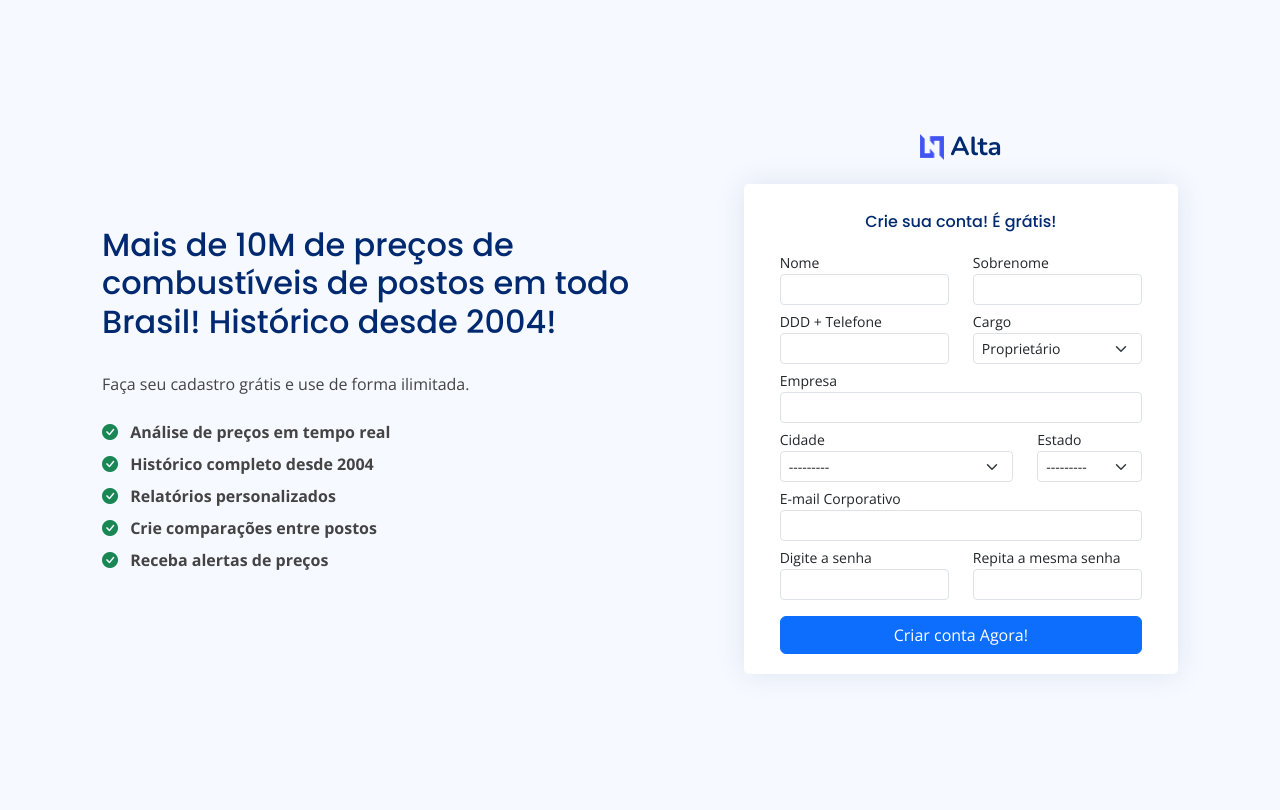
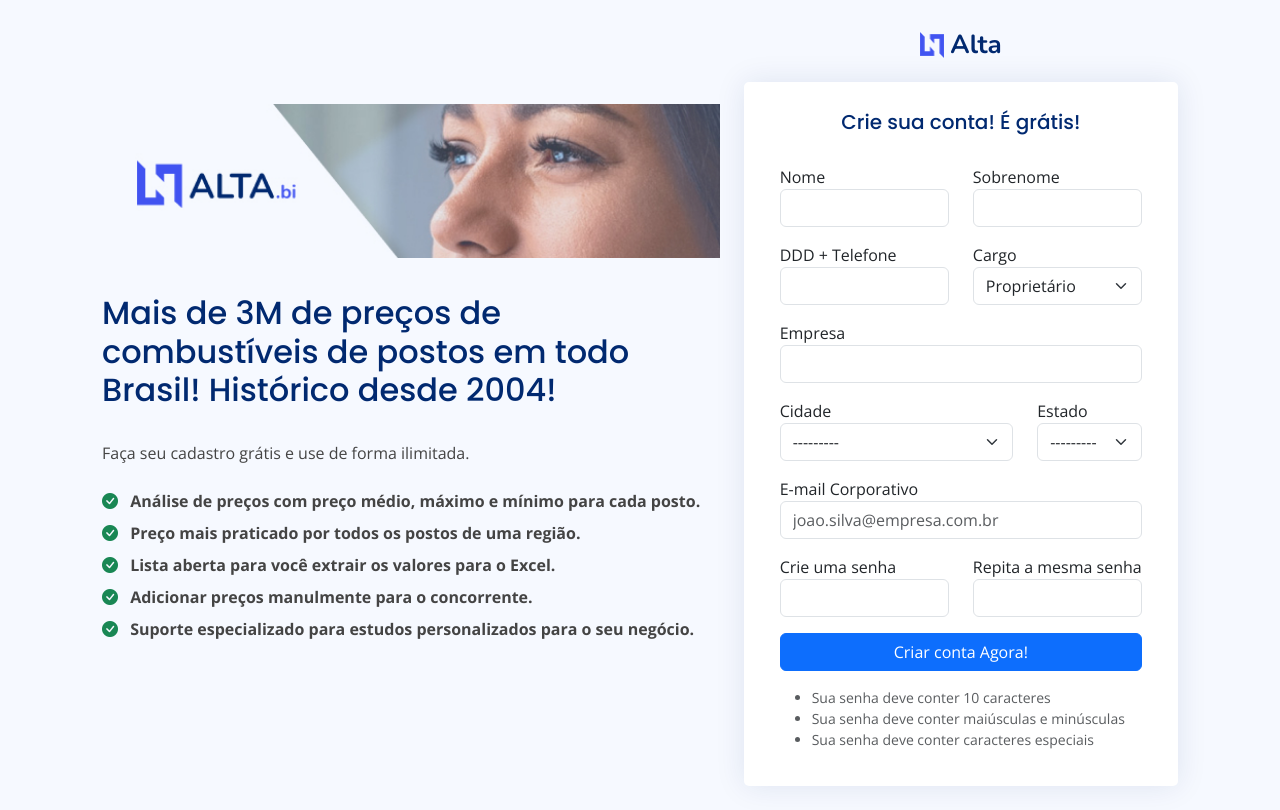
Before and after one commit to ricardopasqualino/alta_env, a Django app: page /criar-conta/ in a window 1280 px wide. Before the commit the page ends 654 px from the top, so only its background shows below. Run offline with Django 5.2, Linux system fonts and the light colour scheme; data that the repository does not hold is empty; some libraries are stand-ins or nearby versions.

Commit message:
pagina registro atualizada

```diff
--- a/templates/p_register.html
+++ b/templates/p_register.html
@@ -41,38 +41,38 @@
   <main>
     <div class="container">
 
-      <section class="section register min-vh-100 d-flex flex-column align-items-center justify-content-center">
+      <section class="section register d-flex align-items-center justify-content-center">
 
         <div class="container">
 
           <div class="row justify-content-center p-2">
             <div class="col-lg-7 col-md-12 col-sm-12 mt-5">
-              <!-- <img src="{% static 'assets/img/register.jpg' %}"> -->
-              <h1 class="card-title fs-2 mb-3 mt-5">Mais de 10M de preços de combustíveis de postos em todo Brasil! Histórico desde 2004!</h1>
+              <img class="img-fluid w-100 mt-5" src="{% static 'assets/img/register.jpg' %}">
+              <h1 class="card-title fs-2 mb-3 mt-3">Mais de 3M de preços de combustíveis de postos em todo Brasil! Histórico desde 2004!</h1>
               <p class="mt-3">Faça seu cadastro grátis e use de forma ilimitada.</p>
 
               <ul class="list-unstyled mt-4">
               <li class="mb-2">
                 <i class="bi bi-check-circle-fill text-success me-2"></i>
-                <strong>Análise de preços em tempo real</strong>
+                <strong>Análise de preços com preço médio, máximo e mínimo para cada posto.</strong>
               </li>
 
               <li class="mb-2">
                 <i class="bi bi-check-circle-fill text-success me-2"></i>
-                <strong>Histórico completo desde 2004</strong>
+                <strong>Preço mais praticado por todos os postos de uma região.</strong>
               </li>
 
               <li class="mb-2">
                 <i class="bi bi-check-circle-fill text-success me-2"></i>
-                <strong>Relatórios personalizados</strong>
+                <strong>Lista aberta para você extrair os valores para o Excel.</strong>
               </li>
               <li class="mb-2">
                 <i class="bi bi-check-circle-fill text-success me-2"></i>
-                <strong>Crie comparações entre postos</strong>
+                <strong>Adicionar preços manulmente para o concorrente.</strong>
               </li>
               <li class="mb-2">
                 <i class="bi bi-check-circle-fill text-success me-2"></i>
-                <strong>Receba alertas de preços</strong>
+                <strong>Suporte especializado para estudos personalizados para o seu negócio.</strong>
               </li>
             </ul>
             </div>
@@ -99,43 +99,54 @@
                   {% endif %}
 
                   <div class="p-2">
-                    <h6 class="card-title text-center fs-6">Crie sua conta! É grátis!</h6>
+                    <h6 class="card-title text-center fs-5">Crie sua conta! É grátis!</h6>
                   </div>
 
-                  <form class="row g-3 needs-validation justify-content-center d-none d-lg-flex d-lg-block" action="{% url 'new_register' %}" method="POST">
+                  <form class="row g-3 needs-validation justify-content-center" action="{% url 'new_register' %}" method="POST">
 
                     {% csrf_token %}
 
-                    <div class="row mt-1">
-                      <div class="col-6">
-                        <span class="form-label small">Nome</span>
-                        <input type="text" name="first_name" class="form-control form-control-sm" aria-label="Username" aria-describedby="basic-addon1"
+                    <div class="row mt-3">
+
+                      <div class="col-lg-6 col-md-6 col-sm-12">
+                        <span class="form-label">Nome</span>
+                        <input type="text" name="first_name" class="form-control" aria-label="Username" aria-describedby="basic-addon1"
                         oninput="this.value = this.value.replace(/[0-9]/g, '');"
                         placeholder="" required="required" maxlength="50"
                         value="{{ form.first_name.value|default:'' }}">
+                          <div class="input-group">
+                            {{ form.first_name.errors }}
+                          </div>
                       </div>
 
-                      <div class="col-6">
-                        <span class="form-label small">Sobrenome</span>
-                        <input type="text" name="last_name" class="form-control form-control-sm" aria-label="Username" aria-describedby="basic-addon1"
+                      <div class="col-lg-6 col-md-6 col-sm-12">
+                        <span class="form-label">Sobrenome</span>
+                        <input type="text" name="last_name" class="form-control" aria-label="Username" aria-describedby="basic-addon1"
                         oninput="this.value = this.value.replace(/[0-9]/g, '');"
                         placeholder="" required="required" maxlength="50"
                         value="{{ form.last_name.value|default:'' }}">
+                          <div class="input-group">
+                            {{ form.last_name.errors }}
+                          </div>
                       </div>
                     </div>
 
-                    <div class="row mt-1">
-                      <div class="col-6">
-                        <span class="form-label small">DDD + Telefone</span>
-                        <input type="tel" name="telefone" inputmode="numeric" class="form-control form-control-sm" aria-label="Username" aria-describedby="basic-addon1"
+                    <div class="row mt-3">
+
+                      <div class="col-lg-6 col-md-6 col-sm-12">
+                        <span class="form-label">DDD + Telefone</span>
+                        <input type="tel" name="telefone" inputmode="numeric" class="form-control" aria-label="Username" aria-describedby="basic-addon1"
                         placeholder="" required="required" maxlength="13"
                         oninput="this.value = this.value.replace(/[^0-9]/g, '').replace(/(\d{2})(\d{5})(\d{4})/, '($1) $2-$3');"
                         value="{{ form.telefone.value|default:'' }}">
+                        <div class="input-group">
+                          {{ form.telefone.errors }}
+                        </div>
                       </div>
 
-                      <div class="col-6">
-                        <span class="form-label small">Cargo</span>
-                        <select class="form-select form-select-sm" name="cargo" aria-label="Cargo" aria-describedby="basic-addon1" required="required">
+                      <div class="col-lg-6 col-md-6 col-sm-12">
+                        <span class="form-label">Cargo</span>
+                        <select class="form-select" name="cargo" aria-label="Cargo" aria-describedby="basic-addon1" required="required">
                           <option value="proprietario">Proprietário</option>
                           <option value="diretor">Diretor</option>
                           <option value="gerente">Gerente</option>
@@ -145,64 +156,83 @@
                           <option value="administrador">Administrador</option>
                           <option value="outro">Outro</option>
                         </select>
-                      </div>
-                    </div>
-
-                    <div class="row mt-1">
-                      <div class="col-12">
-                        <span class="form-label small">Empresa</span>
-                        <input type="text" name="empresa" class="form-control form-control-sm" aria-label="Empresa" aria-describedby="basic-addon1"
-                        placeholder="" required="required" maxlength="50"
-                        value="{{ form.empresa.value|default:'' }}">
-                      </div>
-                    </div>
-
-                    <div class="row mt-1">
-                      <div class="col-8">
-                        <span class="form-label small">Cidade</span>
-                        <select class="form-select form-select-sm" name="cidade" aria-label="Cidade" aria-describedby="basic-addon1" required="required"
-                          {{ form.cidade }} </>
-                      </div>
-
-                      <div class="col-4">
-                        <span class="form-label small">Estado</span>
-                        <select class="form-select form-select-sm" name="estado" aria-label="Estado" aria-describedby="basic-addon1" required="required"
-                          {{ form.estado }} </>
-                      </div>
-                    </div>
-
-                    <div class="row mt-1">
-                      <div class="col-12">
-                        <span class="form-label small">E-mail Corporativo</span>
-                        <input type="email" name="username" class="form-control form-control-sm"
-                        required="required" maxlength="100" placeholder=""
-                        value="{{ form.username.value|default:'' }}"
-                        pattern="[a-zA-Z0-9._%+-]+@[a-zA-Z0-9.-]+\.[a-zA-Z]{2,}$"
-                        title="Por favor, insira um endereço de e-mail válido com domínio completo (ex: .com, .br, .org)"
-                        onblur="validarEmail(this)"
-                        oninput="validarEmail(this)"
-                        onchange="validarEmailCompleto(this)">
-                        <div id="email-error" class="invalid-feedback" style="display: none;">
-                          Por favor, insira um endereço de e-mail válido com domínio completo (ex: usuario@empresa.com)
+                        <div class="input-group">
+                          {{ form.cargo.errors }}
                         </div>
                       </div>
                     </div>
 
-                    <div class="row mt-1">
-                      <div class="col-6">
-                        <span class="form-label small">Digite a senha</span>
-                        <input type="password" name="password1" class="form-control form-control-sm" aria-label="Username"
+                    <div class="row mt-3">
+
+                      <div class="col-12">
+                        <span class="form-label">Empresa</span>
+                        <input type="text" name="empresa" class="form-control" aria-label="Empresa" aria-describedby="basic-addon1"
+                        placeholder="" required="required" maxlength="50"
+                        value="{{ form.empresa.value|default:'' }}">
+                        <div class="text-danger">
+                          {{ form.empresa.errors }}
+                        </div>
+                      </div>
+
+                    </div>
+
+                      <div class="row mt-3">
+                        <div class="col-lg-8 col-md-6 col-sm-12">
+                          <span class="form-label">Cidade</span>
+                          <select class="form-select" name="cidade" aria-label="Cidade" aria-describedby="basic-addon1" required="required"
+                            {{ form.cidade }} </>
+                          </select>
+                          <div class="input-group">
+                            {{ form.cidade.errors }}
+                          </div>
+                        </div>
+
+                        <div class="col-lg-4 col-md-6 col-sm-12">
+                          <span class="form-label">Estado</span>
+                          <select class="form-select" name="estado" aria-label="Estado" aria-describedby="basic-addon1" required="required"
+                            {{ form.estado }}
+                          </select>
+                          <div class="input-group">
+                            {{ form.estado.errors }}
+                          </div>
+                        </div>
+                      </div>
+
+                    <div class="row mt-3">
+
+                      <div class="col-lg-12 col-md-12 col-sm-12">
+                        <span class="form-label">E-mail Corporativo</span>
+                        <input type="email" name="username" class="form-control" aria-label="E-mail Corporativo" aria-describedby="basic-addon1"
+                        placeholder="joao.silva@empresa.com.br" required="required" maxlength="50"
+                        value="{{ form.username.value|default:'' }}" pattern="[a-z0-9._%+-]+@[a-z0-9.-]+\.[a-z]{2,}$">
+                        <div class="text-danger">
+                          {{ form.username.errors }}
+                        </div>
+                      </div>
+                    </div>
+
+                    <div class="row mt-3">
+
+                      <div class="col-lg-6 col-md-6 col-sm-12">
+                        <span class="form-label">Crie uma senha</span>
+                        <input type="password" name="password1" class="form-control" aria-label="Username"
                         aria-describedby="basic-addon1" placeholder=""
                         required="required" maxlength="10"
                         value="{{ form.password1.value|default:'' }}">
+                        <div class="input-group">
+                          {{ form.password1.errors }}
+                        </div>
                       </div>
 
-                      <div class="col-6">
-                        <span class="form-label small">Repita a mesma senha</span>
-                        <input type="password" name="password2" class="form-control form-control-sm"
+                      <div class="col-lg-6 col-md-6 col-sm-12">
+                        <span class="form-label">Repita a mesma senha</span>
+                        <input type="password" name="password2" class="form-control" aria-label="Username"
                         aria-describedby="basic-addon1" placeholder=""
                         required="required" maxlength="10"
                         value="{{ form.password2.value|default:'' }}">
+                        <div class="input-group">
+                          {{ form.password2.errors }}
+                        </div>
                       </div>
                     </div>
 
@@ -212,17 +242,18 @@
                       </div>
                     </div>
 
-                    <!-- <div class="row mt-1">
+                    <div class="row mt-3">
                       <div class="col-12">
-                        <ul class="list-unstyled mb-0">
-                          <li class="text-muted small">• Mínimo 10 caracteres</li>
-                          <li class="text-muted small">• Maiúsculas e minúsculas</li>
-                          <li class="text-muted small">• Caracteres especiais</li>
-                        </ul>
+                          <ul>
+                            <li class="text-muted small">Sua senha deve conter 10 caracteres</li>
+                            <li class="text-muted small">Sua senha deve conter maiúsculas e minúsculas</li>
+                            <li class="text-muted small">Sua senha deve conter caracteres especiais</li>
+                          </ul>
+                        </div>
                       </div>
-                    </div> -->
 
-                  </form>
+
+                    </form>
 
                 <form class="row g-3 needs-validation justify-content-center d-block d-md-none" action="{% url 'new_register' %}" method="POST">
 
```
Also changed, not shown: static/assets/img/register.jpg, 1 other file.
